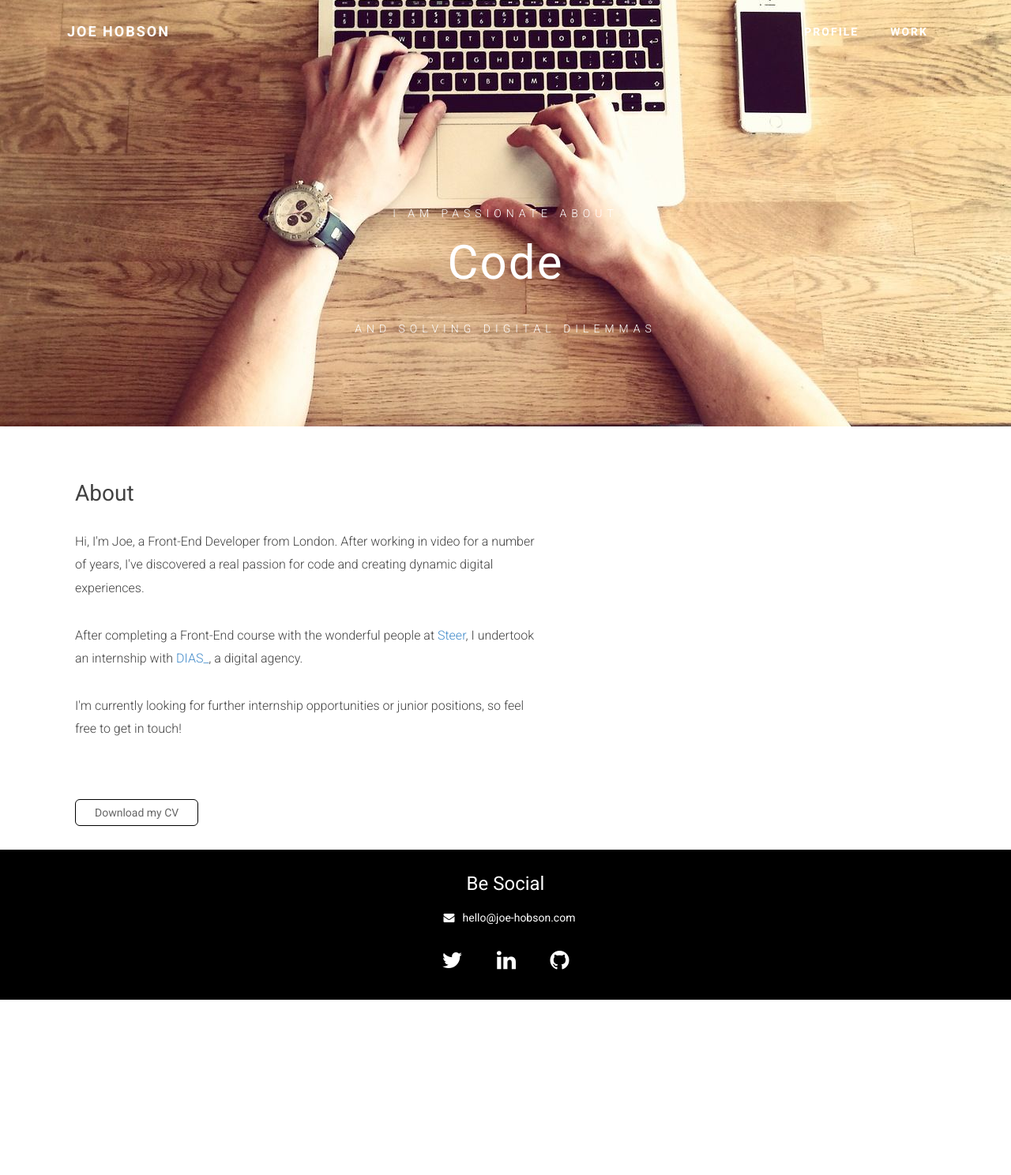
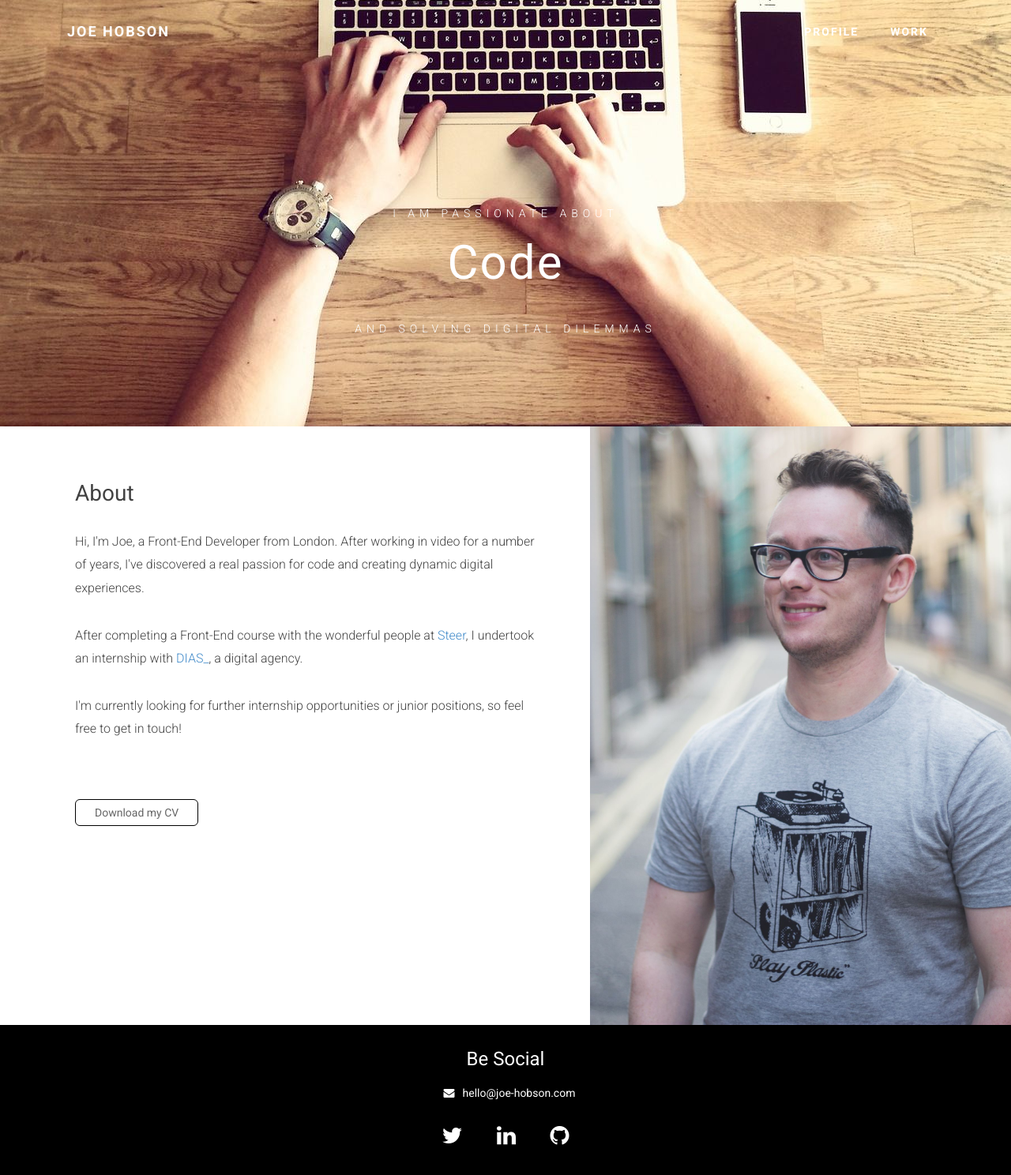
Before and after one commit to fant0mex/portfolio, a Jekyll site: the page built from 01-profile.md, in a window 1280 px wide. Shown: the whole page at 79% size. Built offline with Jekyll 4.4.1, drawn with Linux system fonts in a browser that asks for light colours; nearby versions of some CDN libraries; before the commit the page ends 1266 px from its top, so only the background shows below that.

Commit message:
responsive tweaks

```diff
--- a/_sass/main.sass
+++ b/_sass/main.sass
@@ -477,6 +477,7 @@ iframe
     +respond-to(not-sm)
       width: 100%
       height: 100%
+      display: inline
 .cv
   padding-left: 80px
   padding-bottom: 30px
--- a/css/main.css
+++ b/css/main.css
@@ -651,16 +651,17 @@ iframe {
   .profile-pic img {
     width: 100%;
     height: 100%;
+    display: inline;
   }
 }
 
-/* line 480, ../_sass/main.sass */
+/* line 481, ../_sass/main.sass */
 .cv {
   padding-left: 80px;
   padding-bottom: 30px;
 }
 
-/* line 483, ../_sass/main.sass */
+/* line 484, ../_sass/main.sass */
 .btn {
   background-color: white;
   border-radius: 6px;
@@ -673,7 +674,7 @@ iframe {
   text-shadow: 0px 1px 0px white;
 }
 
-/* line 493, ../_sass/main.sass */
+/* line 494, ../_sass/main.sass */
 .special {
   padding: 0;
 }
```
